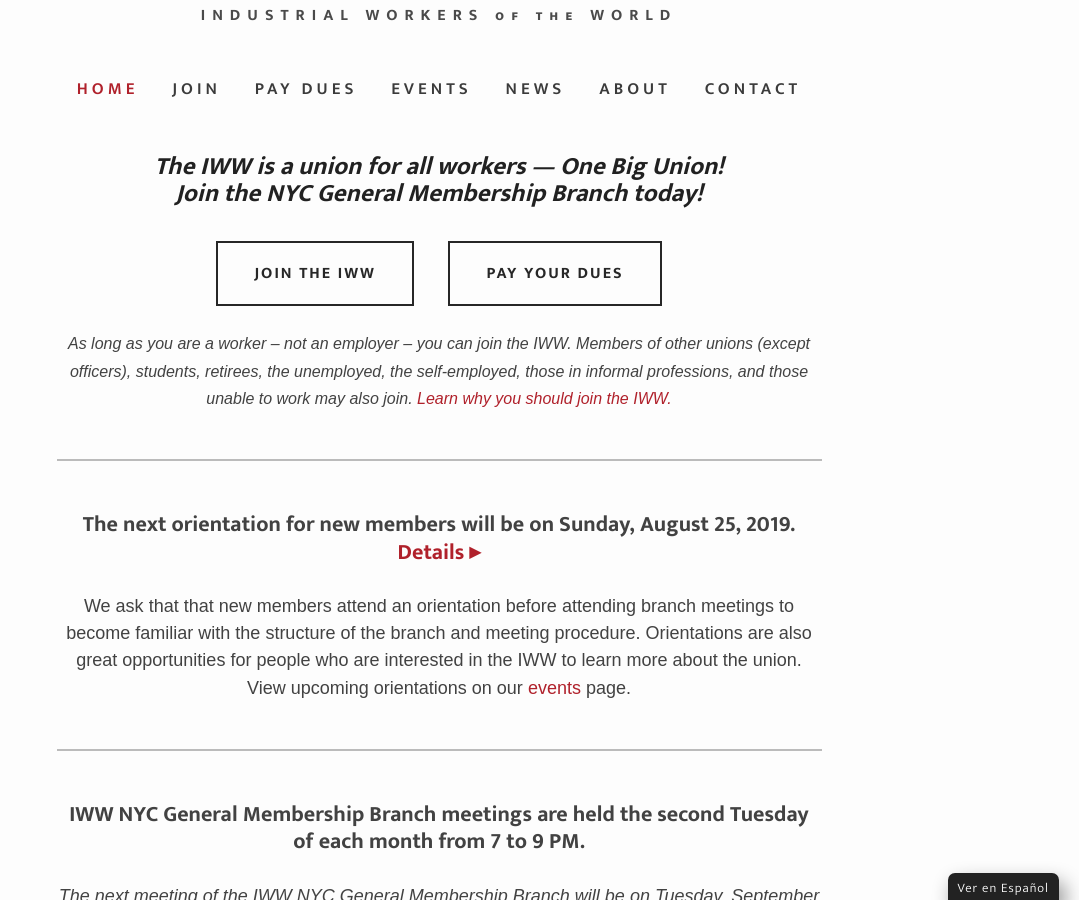
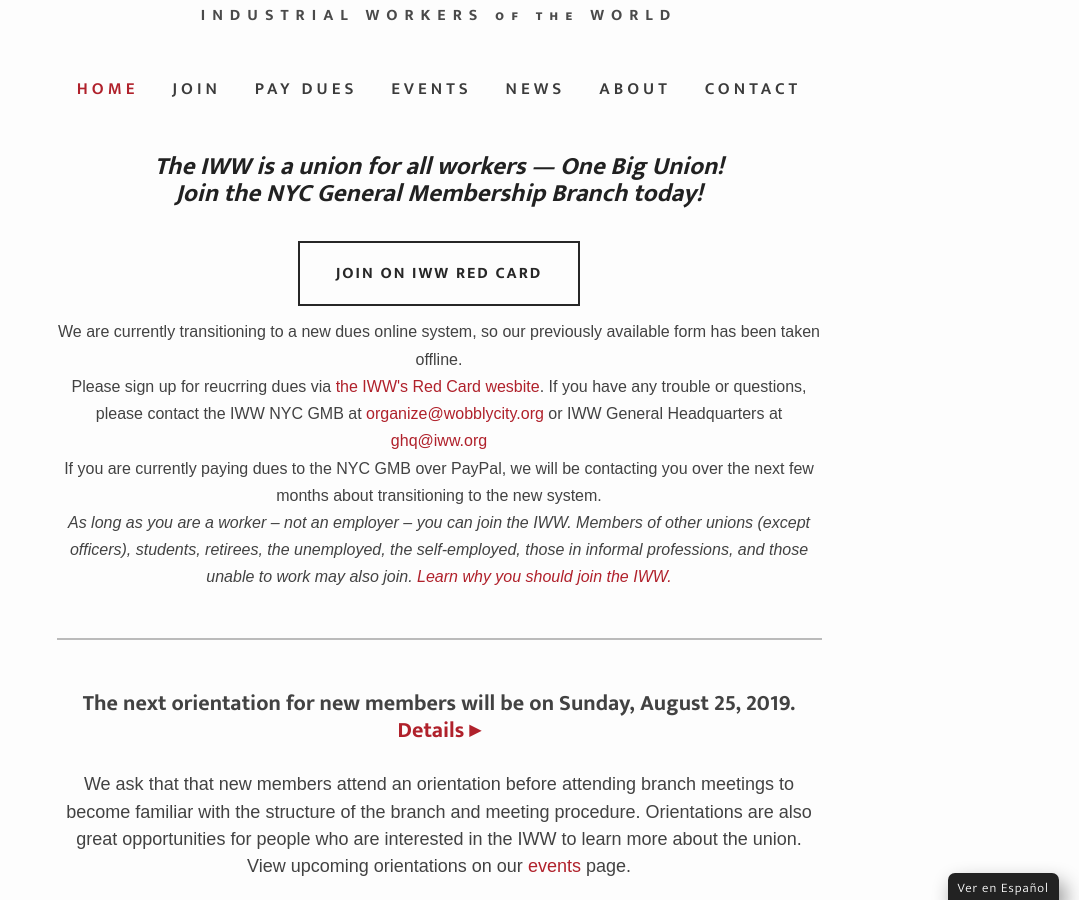
Before and after one commit to IWW-NYC-GMB/iww.nyc, a Jekyll site: the page built from index.html, in a window 1280 px wide and 900 px high, scrolled down 544 px. Shown: the whole window, without its empty margins (201-1280 px from the left). Built offline with Jekyll 4.4.1, drawn with Linux system fonts in a browser that asks for light colours; some web fonts are replaced.

Commit message:
Update index.html

```diff
--- a/index.html
+++ b/index.html
@@ -6,14 +6,19 @@
     Join the NYC General Membership Branch today!</em></h3>
   <div style="text-align:center;">
 
-    <a href="{{ site.baseurl }}/join"><button class="large" style="margin:24px 15px 12px 15px;" ontouchstart="">Join the IWW</button></a>
+    <!--<a href="{{ site.baseurl }}/join"><button class="large" style="margin:24px 15px 12px 15px;" ontouchstart="">Join the IWW</button></a>
 
     <span style="width:60px;"></span>
 
-    <a href="{{ site.baseurl }}/dues"><button class="large" style="margin: 12px 15px 24px 15px;" ontouchstart="">Pay Your Dues</button></a>
+    <a href="{{ site.baseurl }}/dues"><button class="large" style="margin: 12px 15px 24px 15px;" ontouchstart="">Pay Your Dues</button></a>-->
+
+    <a href="https://redcard.iww.org/user/register"><button class="large" style="margin:24px 15px 12px 15px;" ontouchstart="">Join on IWW Red Card</button></a>
 
   </div>
   <p style="text-align:center;">
+    We are currently transitioning to a new dues online system, so our previously available form has been taken offline.<br>
+    Please sign up for reucrring dues via <a href="https://redcard.iww.org/user/register">the IWW's Red Card wesbite</a>. If you have any trouble or questions, please contact the IWW NYC GMB at <a href="mailto:organize@wobblycity.org">organize@wobblycity.org</a> or IWW General Headquarters at <a href="ghq@iww.org">ghq@iww.org</a><br>
+    If you are currently paying dues to the NYC GMB over PayPal, we will be contacting you over the next few months about transitioning to the new system.<br>
     <em>As long as you are a worker – not an employer – you can join the IWW. Members of other unions (except officers), students, retirees, the unemployed, the self-employed, those in informal professions, and those unable to work may also join. <a href="{{ site.baseurl }}/why-join">Learn why you should join the IWW.</a></em><br><br>
   </p>
 
```
